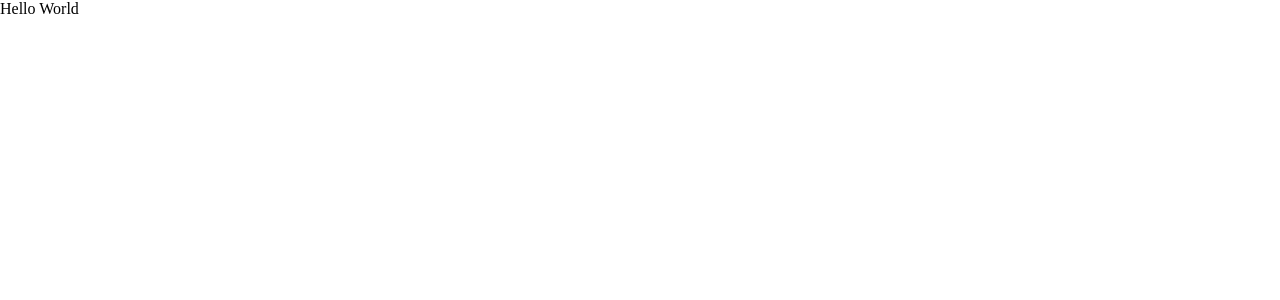
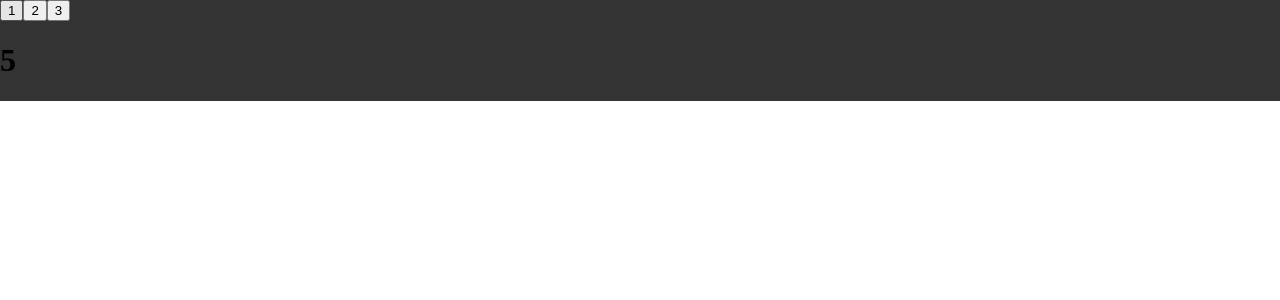
Before and after one commit to Gabao-Farias/Process_manager, a React (Create React App) app: page / in a window 1280 px wide. Shown: the top 300 px of the page. Built offline with nearby package versions, Linux system fonts and the light colour scheme.

Commit message:
Started building up components

```diff
--- a/src/App.tsx
+++ b/src/App.tsx
@@ -1,10 +1,11 @@
 import React from 'react';
-
+import Header from './components/Header';
 
 function App() {
+
   return (
-    <div className="App">
-     Hello World
+    <div className="App" style={{backgroundColor: "#333333"}}>
+      <Header/>
     </div>
   );
 }
--- /dev/null
+++ b/src/components/Header/index.tsx
@@ -0,0 +1,18 @@
+import React from 'react';
+import Exemplo from '../../utils/Exemplo';
+import { HeaderContainer } from './styles';
+
+const Header = () => {
+  return(
+    <HeaderContainer>
+      <div className="options">
+        <button className="options" onClick={() => {}}>1</button>
+        <button className="options" onClick={() => {}}>2</button>
+        <button className="options" onClick={() => {}}>3</button>
+        <h1>{Exemplo(4)}</h1>
+      </div>
+    </HeaderContainer>
+  );
+}
+
+export default Header;
--- /dev/null
+++ b/src/components/Header/styles.ts
@@ -0,0 +1,7 @@
+import styled from 'styled-components';
+
+export const HeaderContainer = styled.div`
+  flex: 1;
+  display: flex;
+  flex-direction: row;
+`;
```
Also changed, not shown: src/components/Switch/index.tsx (added, +16 -0 lines).
